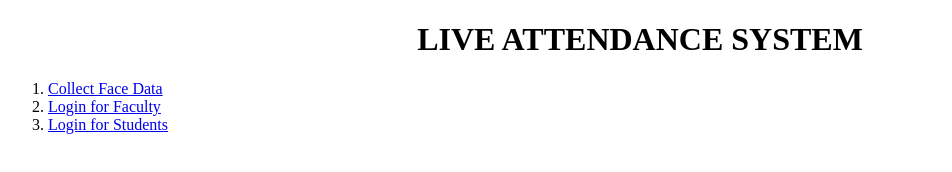
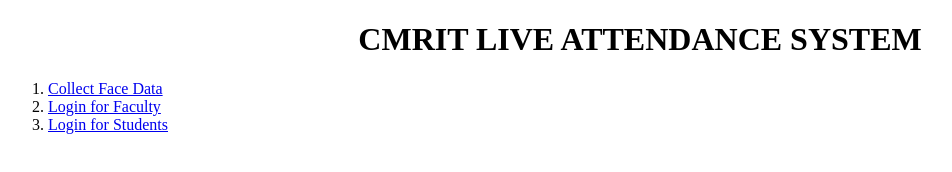
Before and after one commit to Charan2k/AI-attendance-system, a plain HTML site: page index.html in a window 1280 px wide. Shown: the whole page, without its empty margins (0-952 px from the left). Drawn offline with Linux system fonts and the light colour scheme.

Commit message:
Update index.html
changed the title to'CMRIT LIVE  ATTENDANCE SYSTEM'

```diff
--- a/index.html
+++ b/index.html
@@ -8,7 +8,7 @@
 </head>
 <body>
     <center>
-        <h1>LIVE ATTENDANCE SYSTEM</h1>
+        <h1>CMRIT LIVE ATTENDANCE SYSTEM</h1>
     </center>
         <ol>
             <li><a href="/collect.html">Collect Face Data</a></li>
```
